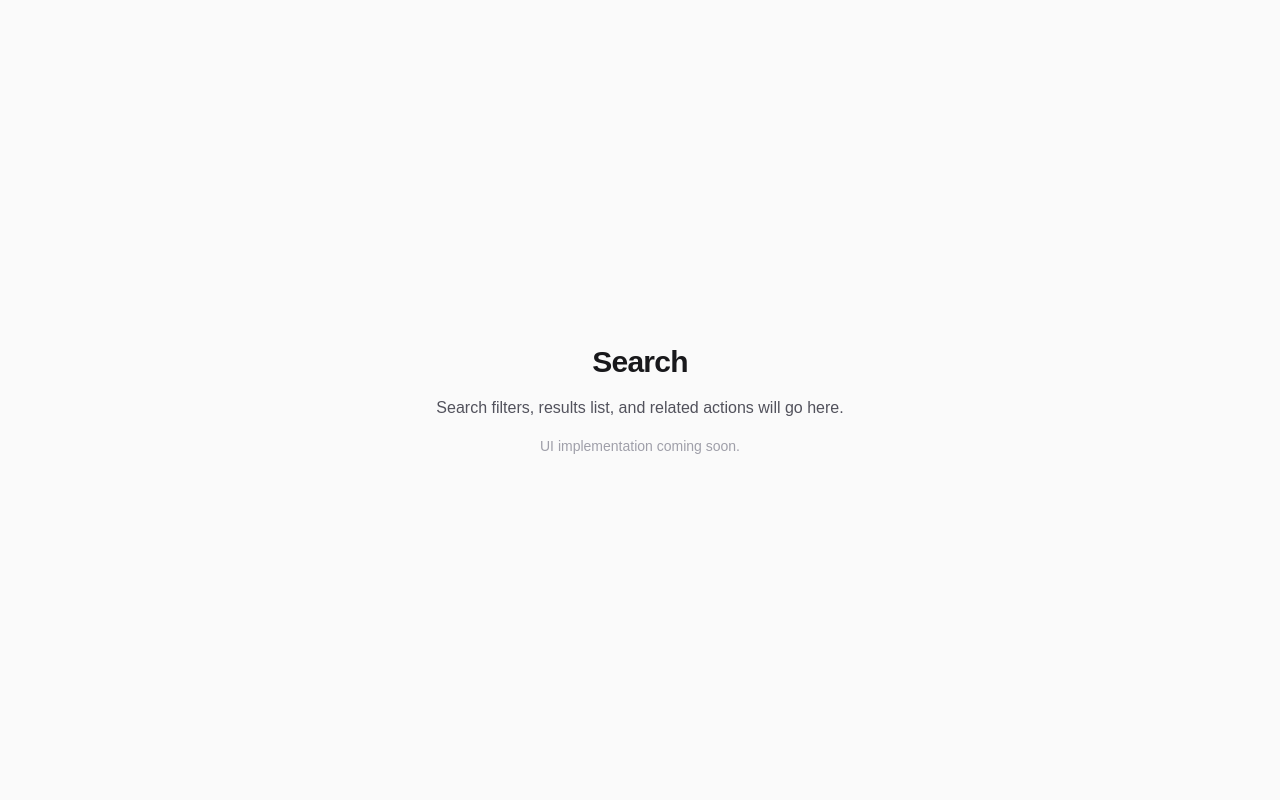
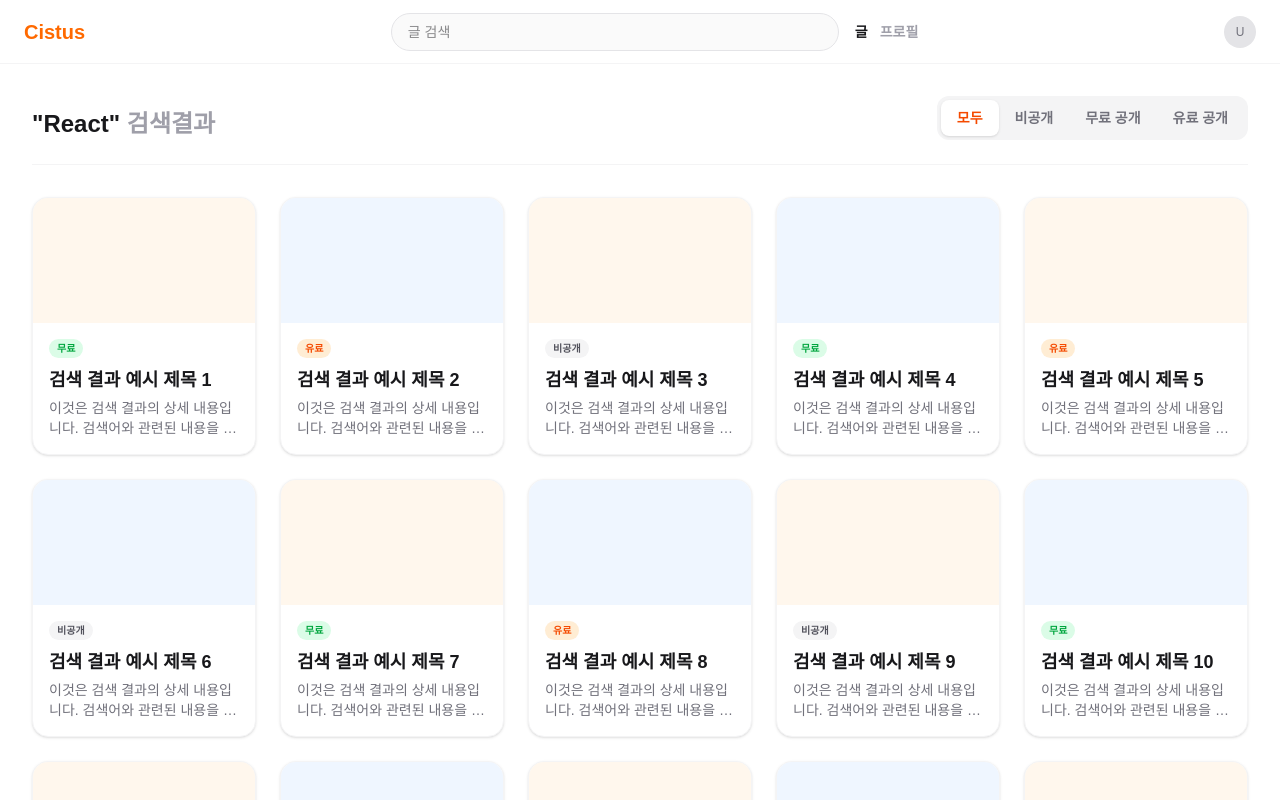
Before and after one commit to yee2know/BACKSTEP_FE, a Next.js app: page /search in a window 1280 px wide. Shown: the top 800 px of the page. Built offline with nearby package versions, Linux system fonts and the light colour scheme.

Commit message:
feat:공개 분류 필터링, 검색 결과 show

```diff
--- a/app/search/page.tsx
+++ b/app/search/page.tsx
@@ -1,10 +1,161 @@
-import { PageScaffold } from "../_components/PageScaffold";
+"use client";
+
+import { useState } from "react";
+import { Navbar } from "../_components/Navbar";
+
+// Mock Data Interface
+interface SearchResult {
+  id: number;
+  title: string;
+  description: string;
+  type: "private" | "free" | "paid";
+  imageColor: string;
+}
+
+// Mock Data
+const MOCK_RESULTS: SearchResult[] = Array.from({ length: 20 }).map((_, i) => ({
+  id: i,
+  title: `검색 결과 예시 제목 ${i + 1}`,
+  description: "이것은 검색 결과의 상세 내용입니다. 검색어와 관련된 내용을 보여줍니다.",
+  type: i % 3 === 0 ? "free" : i % 3 === 1 ? "paid" : "private",
+  imageColor: i % 2 === 0 ? "bg-orange-50" : "bg-blue-50",
+}));
+
+type FilterType = "all" | "private" | "free" | "paid";
 
 export default function SearchPage() {
+  const [filter, setFilter] = useState<FilterType>("all");
+  const [searchType, setSearchType] = useState<"post" | "profile">("post");
+
+  // Filter Logic
+  const filteredResults = MOCK_RESULTS.filter((item) => {
+    if (filter === "all") return true;
+    return item.type === filter;
+  });
+
+  const searchTerm = "React"; // Placeholder for now, ideally from searchParams
+
   return (
-    <PageScaffold
-      title="Search"
-      description="Search filters, results list, and related actions will go here."
-    />
+    <div className="min-h-screen bg-white text-zinc-900">
+      {/* Navigation Bar */}
+      <Navbar
+        isScrolled={true} // Always show search bar in search page
+        searchType={searchType}
+        setSearchType={setSearchType}
+      />
+
+      {/* Main Content */}
+      <main className="pt-24 px-8 max-w-[1600px] mx-auto">
+        {/* Header Section */}
+        <div className="flex flex-col md:flex-row items-end justify-between mb-8 gap-4 border-b border-zinc-100 pb-6">
+          {/* Left: Search Result Text */}
+          <div>
+            <h1 className="text-2xl font-bold text-zinc-400">
+              <span className="text-zinc-900">"{searchTerm}"</span> 검색결과
+            </h1>
+          </div>
+
+          {/* Right: Filter Buttons */}
+          <div className="flex items-center bg-zinc-100 p-1 rounded-xl">
+            <FilterButton
+              label="모두"
+              isActive={filter === "all"}
+              onClick={() => setFilter("all")}
+            />
+            <FilterButton
+              label="비공개"
+              isActive={filter === "private"}
+              onClick={() => setFilter("private")}
+            />
+            <FilterButton
+              label="무료 공개"
+              isActive={filter === "free"}
+              onClick={() => setFilter("free")}
+            />
+            <FilterButton
+              label="유료 공개"
+              isActive={filter === "paid"}
+              onClick={() => setFilter("paid")}
+            />
+          </div>
+        </div>
+
+        {/* Search Results Grid */}
+        <div className="grid grid-cols-1 sm:grid-cols-2 md:grid-cols-3 lg:grid-cols-4 xl:grid-cols-5 gap-6 pb-20">
+          {filteredResults.map((result) => (
+            <article
+              key={result.id}
+              className="group cursor-pointer overflow-hidden rounded-2xl border border-zinc-100 bg-white shadow-sm transition-all hover:-translate-y-1 hover:shadow-md"
+            >
+              {/* Image Placeholder */}
+              <div className={`aspect-video w-full ${result.imageColor} transition-colors group-hover:opacity-90`}></div>
+
+              {/* Content */}
+              <div className="p-4">
+                <div className="mb-2 flex items-center gap-2">
+                  <Badge type={result.type} />
+                </div>
+                <h3 className="mb-1 text-lg font-bold text-zinc-900 group-hover:text-orange-500 line-clamp-1">
+                  {result.title}
+                </h3>
+                <p className="line-clamp-2 text-sm text-zinc-500">
+                  {result.description}
+                </p>
+              </div>
+            </article>
+          ))}
+        </div>
+
+        {filteredResults.length === 0 && (
+          <div className="text-center py-20 text-zinc-400">
+            검색 결과가 없습니다.
+          </div>
+        )}
+      </main>
+    </div>
   );
 }
+
+// Helper Components
+
+function FilterButton({
+  label,
+  isActive,
+  onClick,
+}: {
+  label: string;
+  isActive: boolean;
+  onClick: () => void;
+}) {
+  return (
+    <button
+      onClick={onClick}
+      className={`px-4 py-2 rounded-lg text-sm font-bold transition-all ${isActive
+          ? "bg-white text-orange-600 shadow-sm"
+          : "text-zinc-500 hover:text-zinc-700"
+        }`}
+    >
+      {label}
+    </button>
+  );
+}
+
+function Badge({ type }: { type: "private" | "free" | "paid" }) {
+  const styles = {
+    private: "bg-zinc-100 text-zinc-600",
+    free: "bg-green-100 text-green-600",
+    paid: "bg-orange-100 text-orange-600",
+  };
+
+  const labels = {
+    private: "비공개",
+    free: "무료",
+    paid: "유료",
+  };
+
+  return (
+    <span className={`rounded-full px-2 py-0.5 text-[10px] font-bold ${styles[type]}`}>
+      {labels[type]}
+    </span>
+  );
+}
```
Also changed, not shown: 1 other file (tests, documents, lock files or other folders).
